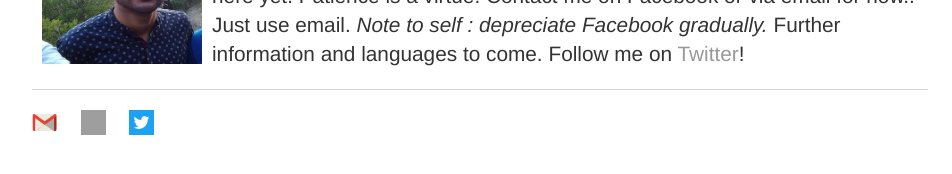
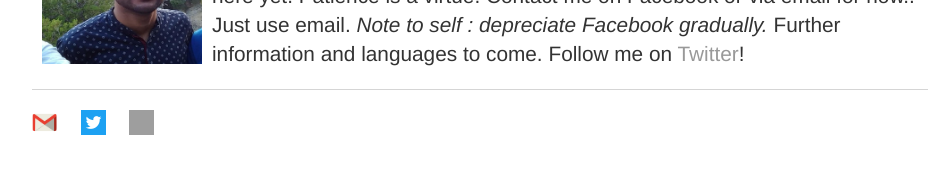
Before and after one commit to sharbatc/sharbatc.github.io, a Jekyll site: the page built from index.html, in a window 1280 px wide. Shown: the part 267-441 px from the top of the page, without its empty margins (160-1112 px from the left). Built offline with Jekyll 4.4.1, drawn with Linux system fonts in a browser that asks for light colours; grey boxes are pictures that could not be loaded.

Commit message:
Update default.html

```diff
--- a/_layouts/default.html
+++ b/_layouts/default.html
@@ -24,8 +24,8 @@
 		<footer>
     		<ul>
         		<li><a href="mailto:sharbatanu444@gmail.com"><img src="/img/gmail_icon.png" height="25" width="25"/></a></li>
-        		<li><a href="https://github.com/sharbatc"><img src="/img/github_icon.png" height="25" width="25"/></a></li>
 			<li><a href="https://twitter.com/sharbat_c"><img src="/img/Twitter_Logo_WhiteOnBlue.png" height="25" width="25"/></a></li>
+			 <li><a href="https://github.com/sharbatc"><img src="/img/github_icon.png" height="25" width="25"/></a></li>
 			</ul>
 		</footer>
 	</body>
```
